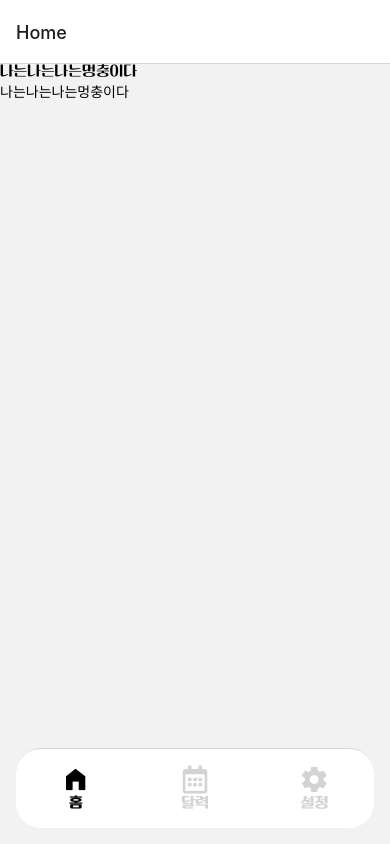
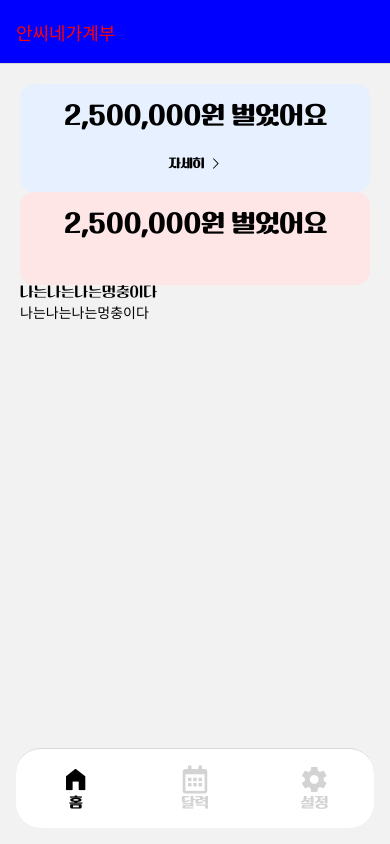
Before and after one commit to TaewookKwak/React-Native-Financial-ledger, a React Native app: screen /Main in a window 390 px wide. Built offline with nearby package versions, Linux system fonts and the light colour scheme; a web font is replaced by a local one.

Commit message:
design : mainContainer - recyclable component

```diff
--- /dev/null
+++ b/src/constant.js
@@ -0,0 +1,7 @@
+import React from 'react'
+
+export const COLOR = {
+  LIGHTBLUE: '#E6F0FE',
+  LIGHTPINK: '#FEE6E6',
+  LIGHTGRAY: '#F3F4F6',
+}
--- a/src/pages/Home/Home.js
+++ b/src/pages/Home/Home.js
@@ -1,9 +1,47 @@
 import React, { useCallback, useEffect } from 'react'
 import { Text, TouchableOpacity, View } from 'react-native'
+import { MyMainContainer } from '@/styled-components/MyContainer'
+import styled from 'styled-components/native'
+import { COLOR } from '@/constant'
+import { StyledText } from '@/styled-components/MyText'
+import { Entypo } from '@expo/vector-icons'
+
+const StyledBoxText = styled(StyledText)`
+  font-size: 24px;
+  margin-bottom: 24px;
+  text-align: center;
+`
+
+const StyledSmallBtnText = styled(StyledText)`
+  font-size: 12px;
+  margin-right: 5px;
+`
+
+const StyledBoxContainer = styled.View`
+  padding: 20px;
+  background-color: ${({ color }) => color};
+  border-radius: 14px;
+`
+const StyledSmallBtnContainer = styled.TouchableOpacity`
+  flex-direction: row;
+  justify-content: center;
+`
 
 const Home = ({ navigation }) => {
   return (
-    <View>
+    <MyMainContainer>
+      <StyledBoxContainer color={COLOR.LIGHTBLUE}>
+        <StyledBoxText>2,500,000원 벌었어요</StyledBoxText>
+        <StyledSmallBtnContainer>
+          <StyledSmallBtnText>자세히</StyledSmallBtnText>
+          <Entypo name="chevron-thin-right" size={12} color="black" />
+        </StyledSmallBtnContainer>
+      </StyledBoxContainer>
+
+      <StyledBoxContainer color={COLOR.LIGHTPINK}>
+        <StyledBoxText>2,500,000원 벌었어요</StyledBoxText>
+      </StyledBoxContainer>
+
       <Text style={{ fontSize: '30', fontFamily: 'Ttang_L' }}>
         나는나는나는멍충이다
       </Text>
@@ -14,7 +52,7 @@ const Home = ({ navigation }) => {
           나는나는나는멍충이다
         </Text>
       </TouchableOpacity>
-    </View>
+    </MyMainContainer>
   )
 }
 
--- a/src/routes/screenNavigation.js
+++ b/src/routes/screenNavigation.js
@@ -15,11 +15,30 @@ export const HomeScreenNavigation = () => {
         name="Main"
         component={Home}
         options={{
-          title: 'Home',
+          headerTitle: '안씨네가계부',
+          headerStyle: {
+            backgroundColor: 'blue',
+          },
+          headerTitleStyle: {
+            color: 'red',
+            textAlign: 'left',
+          },
         }}
       />
-      <Stack.Screen name="Record" component={Record} />
-      <Stack.Screen name="Record2ND" component={Record2ND} />
+      <Stack.Screen
+        name="Record"
+        component={Record}
+        options={{
+          title: '기록',
+        }}
+      />
+      <Stack.Screen
+        name="Record2ND"
+        component={Record2ND}
+        options={{
+          title: '기록2',
+        }}
+      />
     </Stack.Navigator>
   )
 }
--- /dev/null
+++ b/src/styled-components/MyContainer.js
@@ -0,0 +1,11 @@
+import React from 'react'
+import styled from 'styled-components/native'
+
+export const MyMainContainer = ({ children }) => {
+  return <StyledMainContainer>{children}</StyledMainContainer>
+}
+
+const StyledMainContainer = styled.View`
+  padding: 20px;
+  background-color: 'white';
+`
--- a/src/styled-components/MyText.js
+++ b/src/styled-components/MyText.js
@@ -1,13 +1,11 @@
-import { useFonts } from 'expo-font'
 import React from 'react'
-import { Text } from 'react-native'
 import styled from 'styled-components/native'
 
 export const MyText = ({ children, color }) => {
   return <StyledText color={color}>{children}</StyledText>
 }
 
-const StyledText = styled.Text`
+export const StyledText = styled.Text`
   font-family: 'Ttang_L';
   font-weight: 900;
   color: ${({ color }) => color};
```
